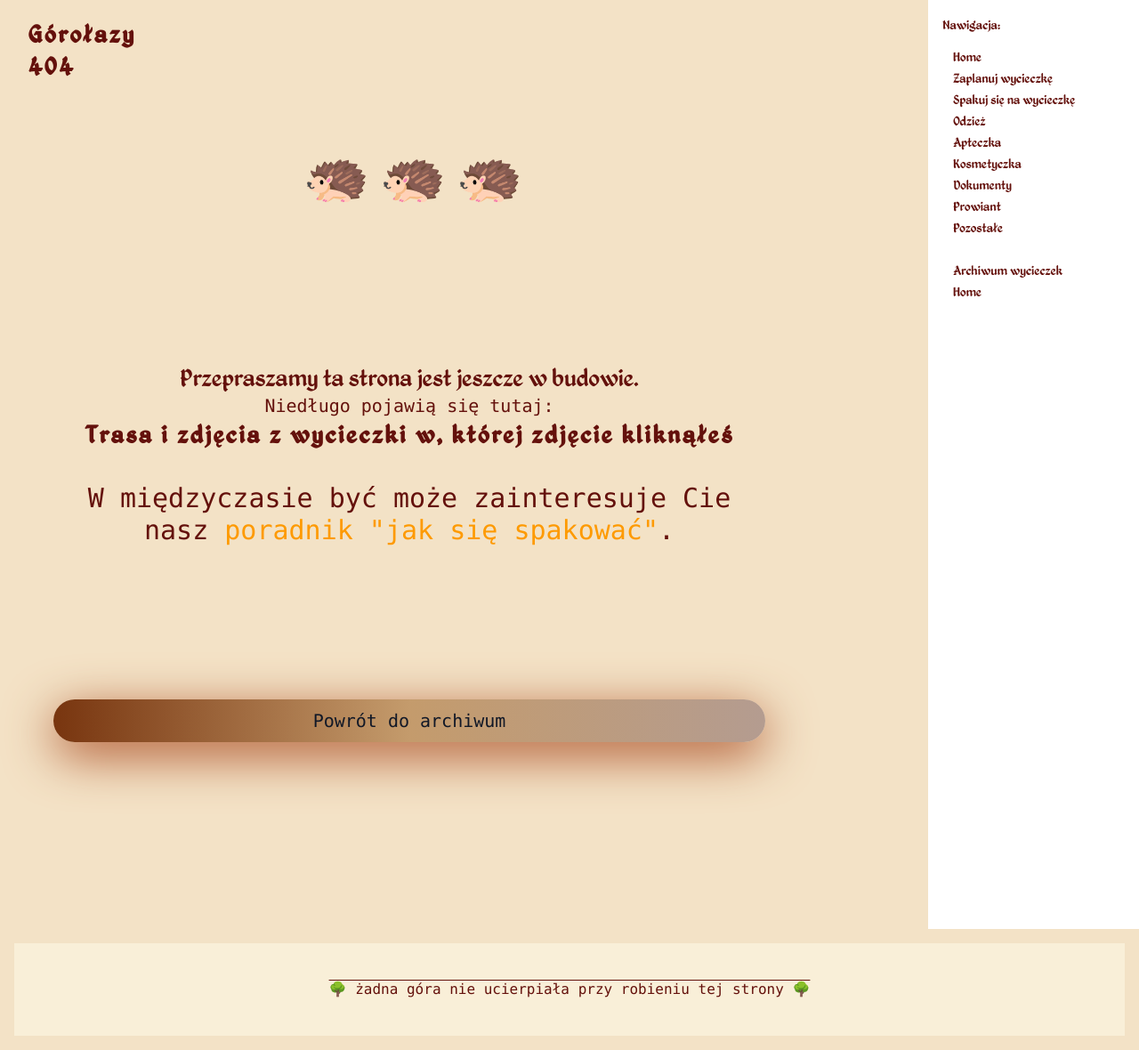
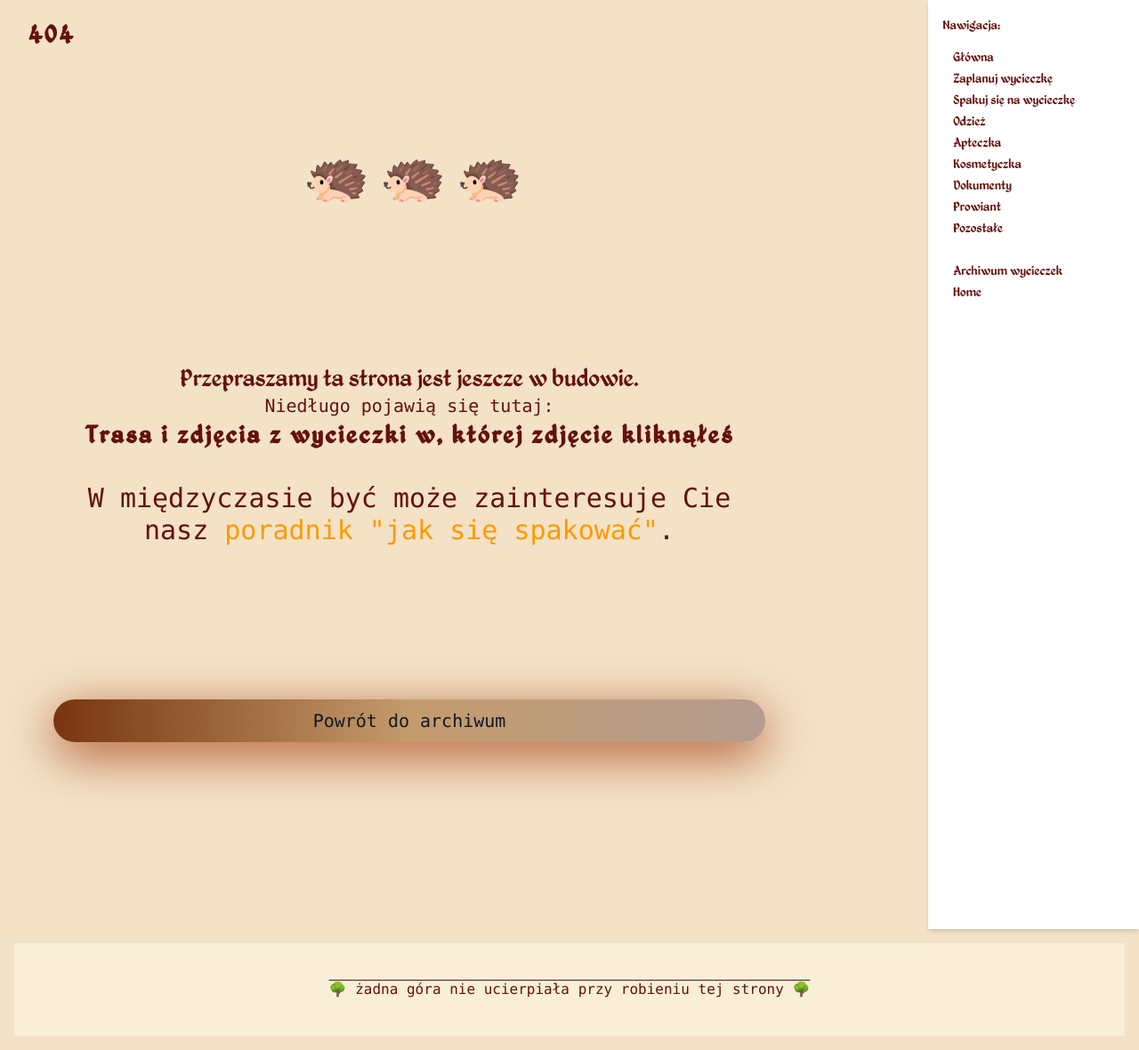
Before and after one commit to kama-pa-go/KGprojects, a Jekyll site: the page built from budowa.md, in a window 1280 px wide. Shown: the whole page at 89% size. Built offline with Jekyll 4.4.1, drawn with Linux system fonts in a browser that asks for light colours.

Commit message:
Your commit message here

```diff
--- a/_includes/navigation_ekwipunek.html
+++ b/_includes/navigation_ekwipunek.html
@@ -1,19 +1,19 @@
 <nav class="p-3">
-    <a href="/KGprojects/">Home</a>
+    <a href="/KGprojects/" class="hover:text-xl">Główna</a>
     <br>
-    <a href="/KGprojects/home.html">Zaplanuj wycieczkę</a>
+    <a href="/KGprojects/home.html" class="hover:text-xl">Zaplanuj wycieczkę</a>
     <br>
-    <a href="/KGprojects/ekwipunek.html">Spakuj się na wycieczkę</a>
+    <a href="/KGprojects/ekwipunek.html" class="hover:text-xl">Spakuj się na wycieczkę</a>
     <br>
     <ul class="list-outside">
         {% for item in site.data.navigationekwipunek %}
-        <a href="{{ item.link }}"{% if page.url == item.link2 %} style="color: rgb(255, 247, 210);"{% endif %}>
-           <li> {{ item.name }} </li>
-        </a>
+        <li> <a href="{{ item.link }}"class="hover:text-xl" {% if page.url == item.link2 %} style="color: rgb(255, 247, 210);"{% endif %}>
+           {{ item.name }}
+        </a> </li>
         {% endfor %}
     </ul>
     <br>
-    <a href="/KGprojects/galeria.html">Archiwum wycieczek</a>
+    <a href="/KGprojects/galeria.html" class="hover:text-xl">Archiwum wycieczek</a>
     <br>
-    <a href="/KGprojects/kontakt.html">Home</a>
+    <a href="/KGprojects/kontakt.html" class="hover:text-xl">Home</a>
 </nav>
--- a/_layouts/default1.html
+++ b/_layouts/default1.html
@@ -63,7 +63,7 @@
         <i class="fas fa-times" x-show="sidebarOpen"></i>
       </button>
 
-      <h1 class="bg-none rounded-full fixed left-2 z-50 top-2  px-6 py-3 ">Górołazy <br> {{ page.title }}</h1>
+      <h1 class="bg-none rounded-full fixed left-2 z-50 top-2  px-6 py-3 ">{{ page.title }}</h1>
 
     </header>
 
@@ -88,7 +88,7 @@
 
       <!-- Sidebar -->
       <div x-show="!isMobile || sidebarOpen"
-             class="bg-white sm:col-span-2 lg:col-span-1 transition-all duration-300 h-full"
+             class="bg-white sm:col-span-2 lg:col-span-1 transition-all duration-300 h-full shadow-md"
              :class="{ 'fixed inset-y-0 left-0 z-40 w-full': sidebarOpen && isMobile }">
 
             <div class="p-4">
@@ -101,9 +101,9 @@
 
 
 
-  <footer class= "bg-amber-50/50 flex items-center justify-center m-4 py-10 overline">
+  <div class= "bg-amber-50/50 flex items-center justify-center m-4 py-10 overline z-30">
     <p styless="text-center">🌳 żadna góra nie ucierpiała przy robieniu tej strony 🌳</p>
-  </footer>
+  </div>
 
   <script>
     function checkScreenSize() {
--- a/assets/output.css
+++ b/assets/output.css
@@ -34,8 +34,6 @@
     --font-weight-medium: 500;
     --font-weight-semibold: 600;
     --font-weight-bold: 700;
-    --tracking-wider: 0.05em;
-    --tracking-widest: 0.1em;
     --radius-lg: 0.5rem;
     --ease-in: cubic-bezier(0.4, 0, 1, 1);
     --ease-out: cubic-bezier(0, 0, 0.2, 1);
@@ -283,6 +281,9 @@
   .z-20 {
     z-index: 20;
   }
+  .z-30 {
+    z-index: 30;
+  }
   .z-40 {
     z-index: 40;
   }
@@ -1489,14 +1490,6 @@
     --tw-font-weight: var(--font-weight-semibold);
     font-weight: var(--font-weight-semibold);
   }
-  .tracking-wider {
-    --tw-tracking: var(--tracking-wider);
-    letter-spacing: var(--tracking-wider);
-  }
-  .tracking-widest {
-    --tw-tracking: var(--tracking-widest);
-    letter-spacing: var(--tracking-widest);
-  }
   .text-balance {
     text-wrap: balance;
   }
@@ -2054,6 +2047,22 @@
       @media (hover: hover) {
         --tw-brightness: brightness(50%);
         filter: var(--tw-blur,) var(--tw-brightness,) var(--tw-contrast,) var(--tw-grayscale,) var(--tw-hue-rotate,) var(--tw-invert,) var(--tw-saturate,) var(--tw-sepia,) var(--tw-drop-shadow,);
+      }
+    }
+  }
+  .hover\:text-3xl {
+    &:hover {
+      @media (hover: hover) {
+        font-size: var(--text-3xl);
+        line-height: var(--tw-leading, var(--text-3xl--line-height));
+      }
+    }
+  }
+  .hover\:text-xl {
+    &:hover {
+      @media (hover: hover) {
+        font-size: var(--text-xl);
+        line-height: var(--tw-leading, var(--text-xl--line-height));
       }
     }
   }
@@ -2389,10 +2398,6 @@ p {
   syntax: "*";
   inherits: false;
 }
-@property --tw-tracking {
-  syntax: "*";
-  inherits: false;
-}
 @property --tw-ordinal {
   syntax: "*";
   inherits: false;
```
